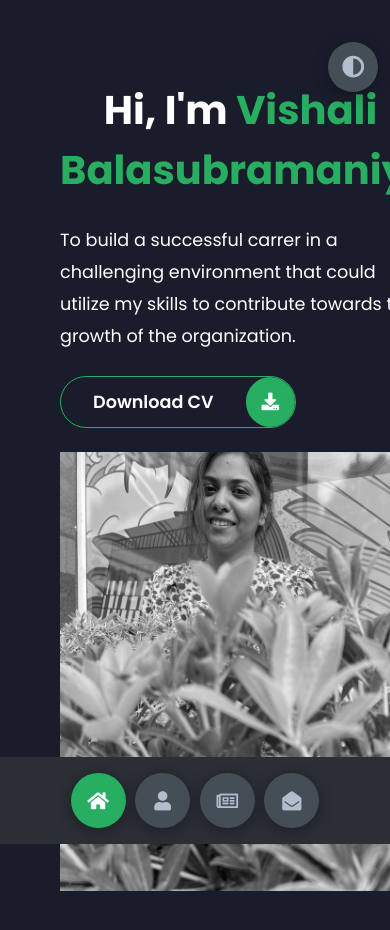
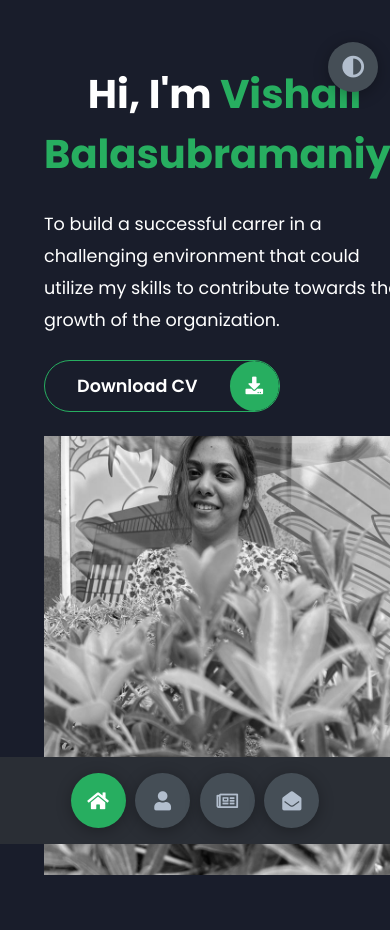
Before and after one commit to dhanush25011996/friend_portfolio, a plain HTML site: page index.html in a window 390 px wide. Drawn offline with Linux system fonts and the light colour scheme.

Commit message:
padding adjustment

```diff
--- a/styles/styles.css
+++ b/styles/styles.css
@@ -764,7 +764,7 @@ section {
   }
 
   .container {
-    padding: 2rem 2.5rem !important;
+    padding: 1rem 1.5rem !important;
   }
 
   .about-stats .progress-bars {
```
